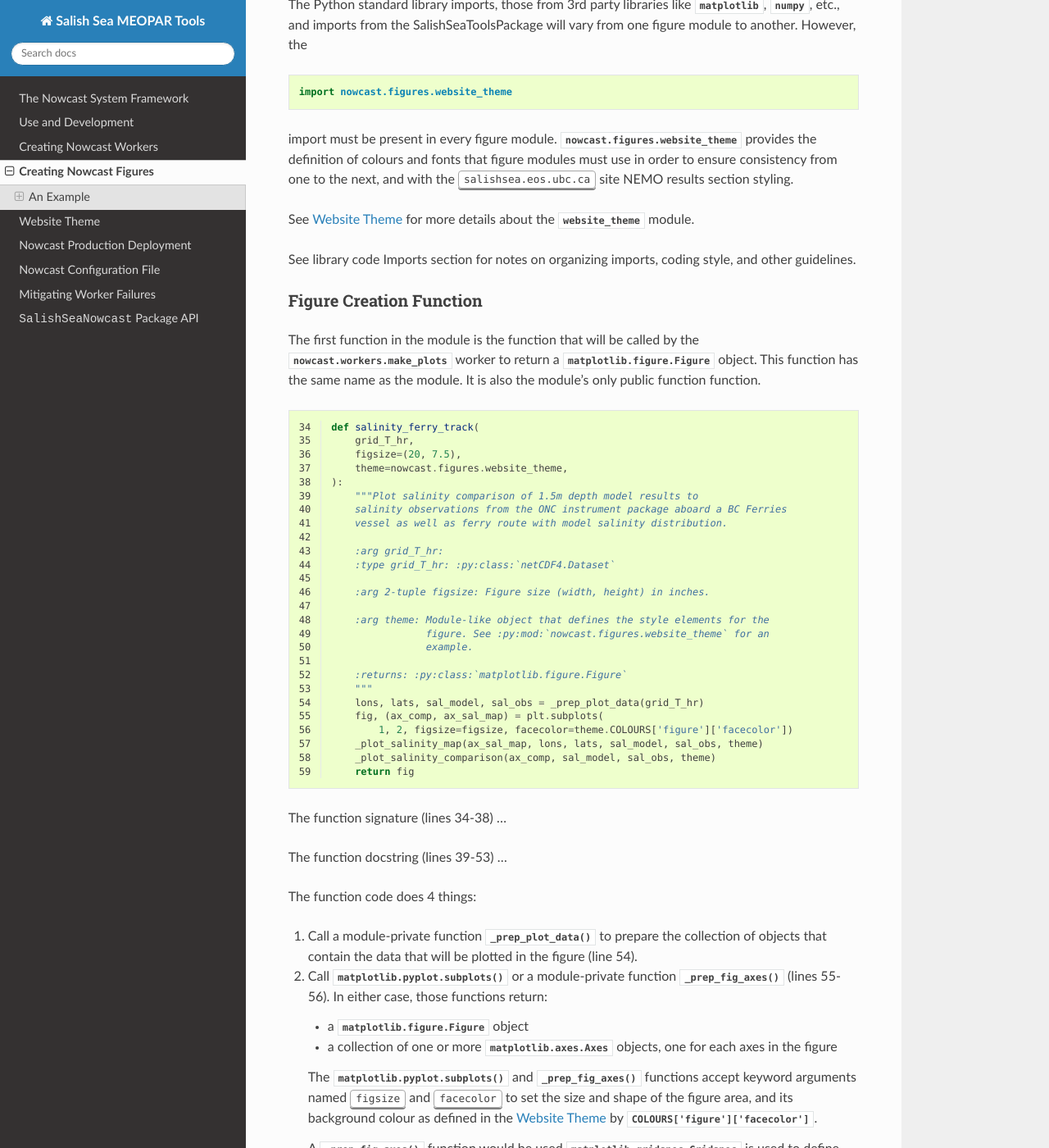
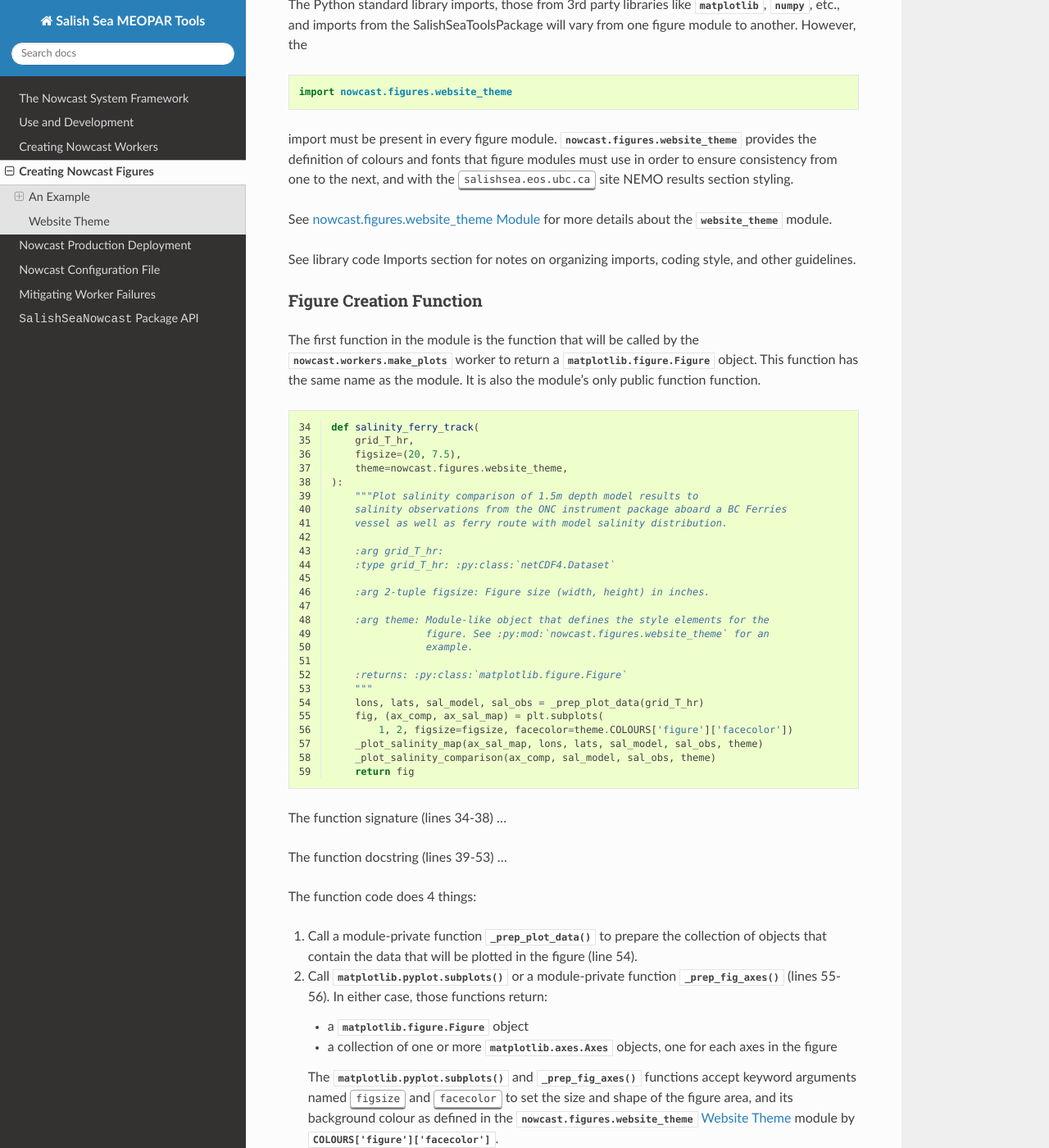
Before and after one commit to SalishSeaCast/SalishSeaNowcast, a Sphinx documentation site: the page built from docs/figures.rst, in a window 1280 px wide and 1400 px high, scrolled down 4250 px. Shown: the whole window at 82% size. Built offline with Sphinx 7.4.7 and the Read the Docs theme 2.0.0, drawn with Linux system fonts in a browser that asks for light colours.

Commit message:
Fix ambiguous cross-reference labels.

```diff
--- a/docs/figures.rst
+++ b/docs/figures.rst
@@ -345,7 +345,7 @@ The function code does 4 things:
      one for each axes in the figure
 
    The :py:func:`matplotlib.pyplot.subplots` and :py:func:`_prep_fig_axes` functions accept keyword arguments named :kbd:`figsize` and :kbd:`facecolor` to set the size and shape of the figure area,
-   and its background colour as defined in the :ref:`nowcast.figures.website_theme` by :py:attr:`COLOURS['figure']['facecolor']`.
+   and its background colour as defined in the :py:mod:`nowcast.figures.website_theme` :ref:`WebsiteTheme` module by :py:attr:`COLOURS['figure']['facecolor']`.
 
    A :py:func:`_prep_fig_axes` function would be used :py:class:`matplotlib.gridspec.Gridspec` is used to define more complex layout of axes than can be provided by :py:func:`matplotlib.pyplot.subplots`.
 
```
Also changed, not shown: other parts of docs/figures.rst (+2 -2 lines).
